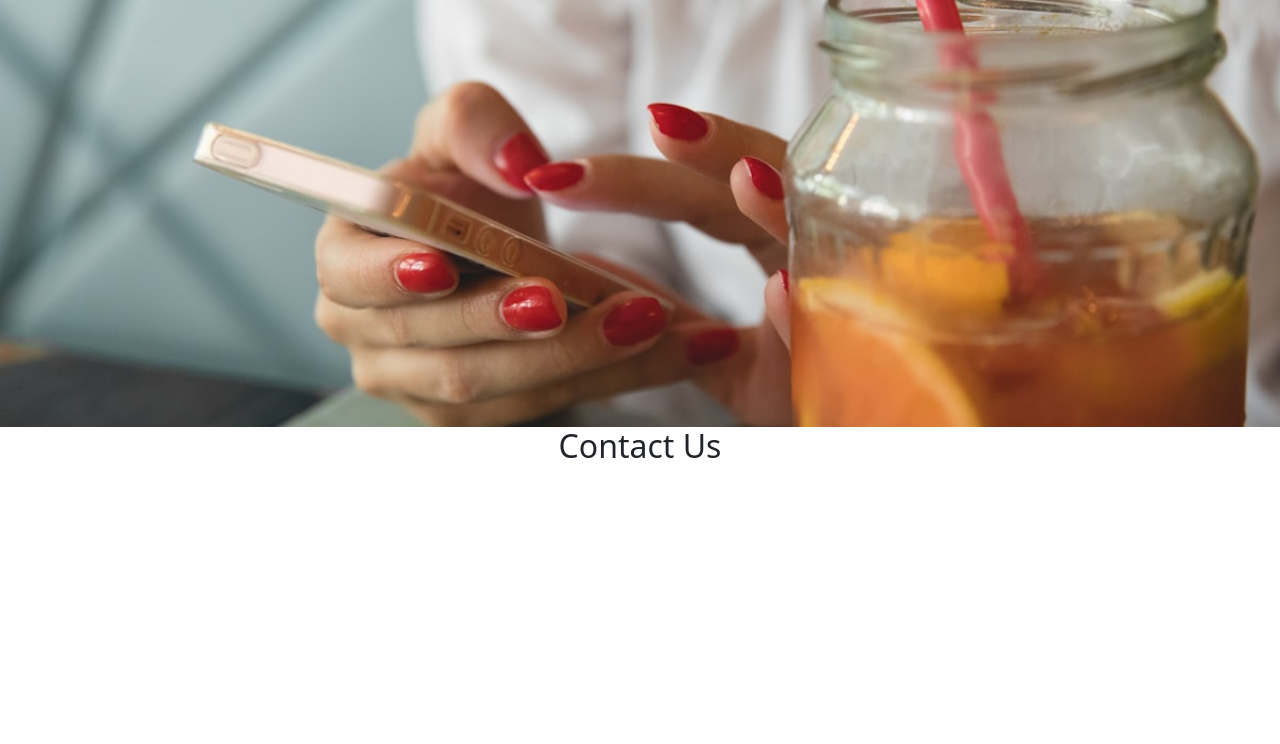
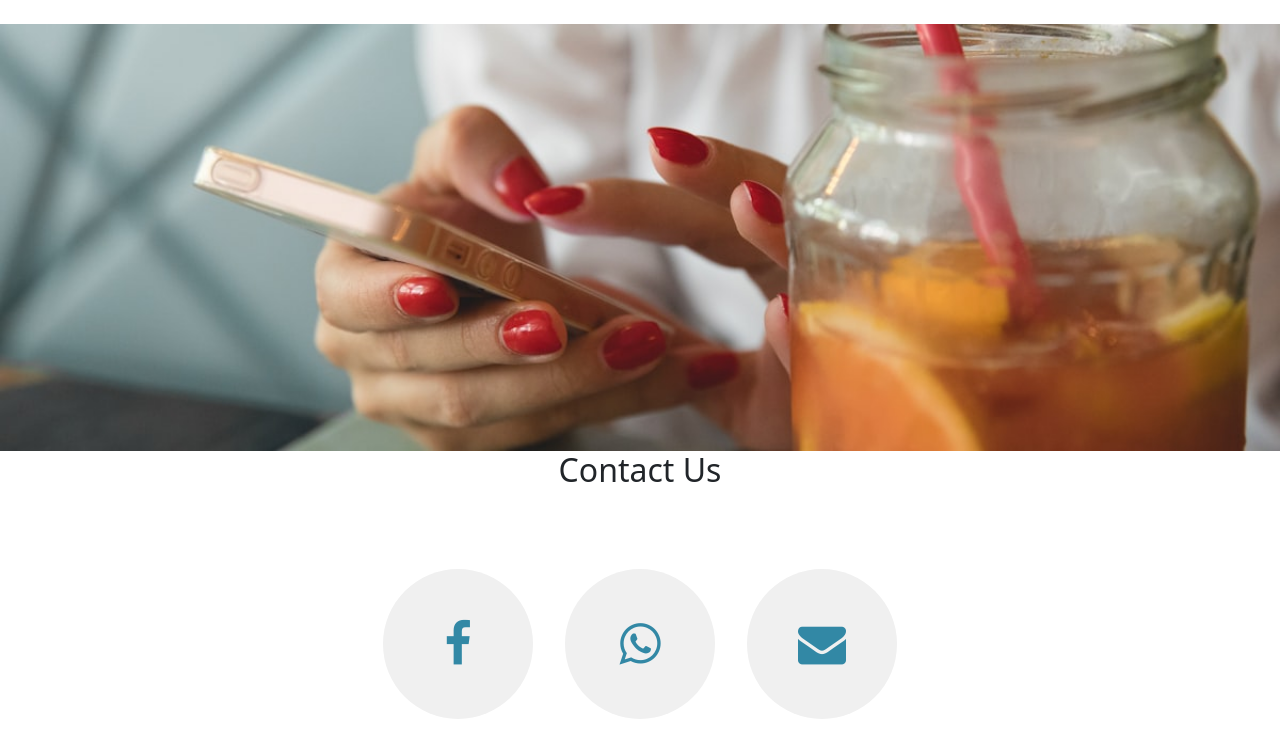
Before and after one commit to aaribayy/MedicoHub, a Django app: page /contact/ in a window 1280 px wide. Shown: the part 56-800 px from the top of the page. Run offline with Django 5.2, Linux system fonts and the light colour scheme; parts of the project's set-up code (start-up, migrations or seed data) failed here and were passed over; some libraries are stand-ins or nearby versions.

Commit message:
contact added

```diff
--- a/Templates/contact.html
+++ b/Templates/contact.html
@@ -1,10 +1,39 @@
 {% extends 'base.html' %}
 {% block title %} Contact {% endblock title %}
 {% block body %}
-<div class="container-fluid px-0">
-<img src="/static/photo.jfif" class="d-block w-100 mx-0" alt="...">
-
-</div>
-
-<h2 class="text-center" >Contact Us</h2>
-{%endblock body %}
+<header class="py-4 text-center">
+    <link rel="stylesheet" href="https://cdnjs.cloudflare.com/ajax/libs/font-awesome/4.7.0/css/font-awesome.min.css">
+    <div class="container-fluid px-0">
+        <img src="/static/photo.jfif" class="d-block w-100 mx-0" alt="...">
+    </div>
+    <h2>Contact Us</h2>
+</header>
+<section>
+    <div class="container mt-5 d-flex justify-content-center">
+        <div class="rounded-icon mx-3">
+            <a href="https://www.facebook.com/"><i class="fa fa-facebook" style="font-size:48px;color:#3288A5"></i></a>
+        </div>
+        <div class="rounded-icon mx-3">
+            <a href="tel:"><i class="fa fa-whatsapp" style="font-size:48px;color:#3288A5"></i></a>
+        </div>
+        <div class="rounded-icon mx-3">
+            <a href="mailto:medicohub@gmail.com"><i class="fa fa-envelope" style="font-size:48px;color:#3288A5"></i></a>
+        </div>
+    </div>
+</section>
+<style>
+    .rounded-icon {
+        width: 150px;
+        height: 150px;
+        border-radius: 50%;
+        background-color: #f0f0f0;
+        display: flex;
+        justify-content: center;
+        align-items: center;
+        cursor: hand;
+    }
+</style>
+<script src="https://ajax.googleapis.com/ajax/libs/jquery/3.5.1/jquery.min.js"></script>
+<script src="https://cdnjs.cloudflare.com/ajax/libs/popper.js/1.16.0/umd/popper.min.js"></script>
+<script src="https://maxcdn.bootstrapcdn.com/bootstrap/4.5.2/js/bootstrap.min.js"></script>
+{% endblock body %}
```
